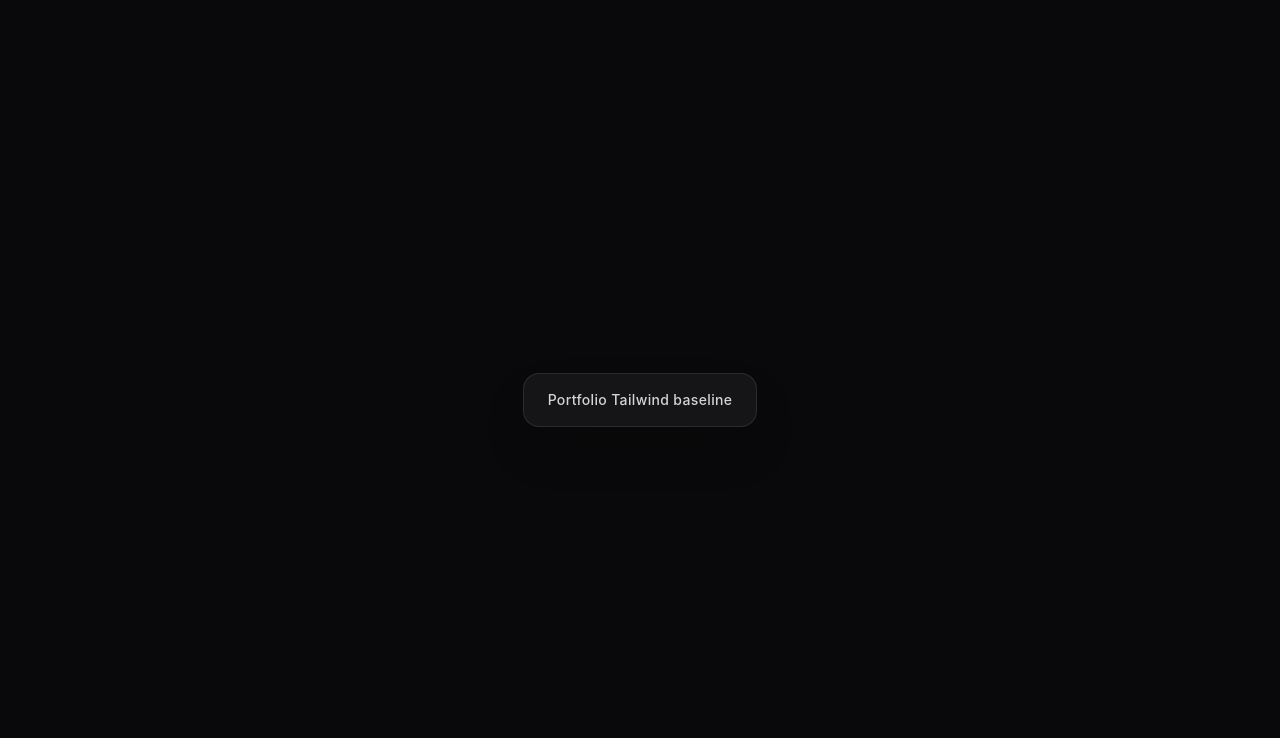
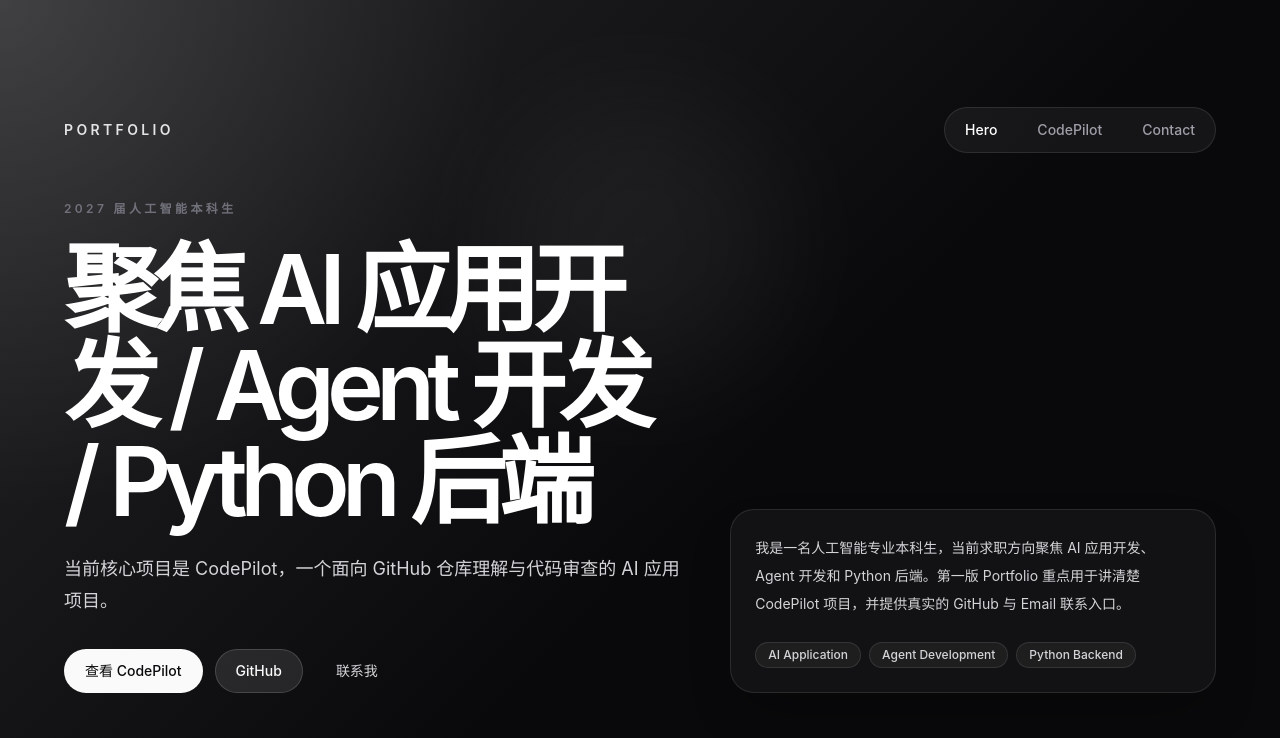
Before and after one commit to Strange-Men/Portfolio, a React (Vite) app: page / in a window 1280 px wide. Shown: the top 738 px of the page. Built offline with nearby package versions, Linux system fonts and the light colour scheme; the HTML template or start-up script is replaced by a standard one.

Commit message:
feat: implement hero section

```diff
--- a/src/App.tsx
+++ b/src/App.tsx
@@ -1,16 +1,7 @@
+import { HeroSection } from './components/sections';
+
 function App() {
-  return (
-    <main
-      className="flex min-h-screen items-center justify-center bg-zinc-950 px-6 text-zinc-50"
-      aria-label="Portfolio Tailwind baseline"
-    >
-      <div className="rounded-2xl border border-white/10 bg-white/5 px-6 py-4 text-center shadow-2xl">
-        <p className="text-sm font-medium tracking-wide text-zinc-300">
-          Portfolio Tailwind baseline
-        </p>
-      </div>
-    </main>
-  );
+  return <HeroSection />;
 }
 
 export default App;
--- /dev/null
+++ b/src/components/sections/HeroSection.tsx
@@ -0,0 +1,88 @@
+import { links } from '../../data/links';
+import { profile } from '../../data/profile';
+import { Button, SectionLabel, Tag } from '../ui';
+
+export function HeroSection() {
+  return (
+    <section
+      id="hero"
+      className="relative isolate flex min-h-screen items-center overflow-hidden bg-zinc-950 px-6 py-24 text-zinc-50"
+      aria-labelledby="hero-title"
+    >
+      <div className="absolute inset-0 -z-10 bg-[radial-gradient(circle_at_top_left,rgba(255,255,255,0.13),transparent_34%),linear-gradient(135deg,rgba(39,39,42,0.92),rgba(9,9,11,1)_58%)]" />
+      <div className="absolute left-1/2 top-24 -z-10 h-72 w-72 -translate-x-1/2 rounded-full bg-white/5 blur-3xl" />
+
+      <div className="mx-auto flex w-full max-w-6xl flex-col gap-12">
+        <header className="flex items-center justify-between gap-4">
+          <a
+            href="#hero"
+            className="text-sm font-semibold tracking-[0.24em] text-zinc-200 transition-colors hover:text-white focus-visible:outline focus-visible:outline-2 focus-visible:outline-offset-4 focus-visible:outline-zinc-50"
+          >
+            PORTFOLIO
+          </a>
+
+          <nav
+            className="flex items-center gap-2 rounded-full border border-white/10 bg-white/5 p-1"
+            aria-label="Primary navigation"
+          >
+            <a
+              href="#hero"
+              className="rounded-full px-4 py-2 text-sm font-medium text-white"
+            >
+              Hero
+            </a>
+            <a
+              href="#codepilot"
+              className="rounded-full px-4 py-2 text-sm font-medium text-zinc-400 transition-colors hover:bg-white/10 hover:text-white focus-visible:outline focus-visible:outline-2 focus-visible:outline-offset-2 focus-visible:outline-zinc-50"
+            >
+              CodePilot
+            </a>
+            <a
+              href="#contact"
+              className="rounded-full px-4 py-2 text-sm font-medium text-zinc-400 transition-colors hover:bg-white/10 hover:text-white focus-visible:outline focus-visible:outline-2 focus-visible:outline-offset-2 focus-visible:outline-zinc-50"
+            >
+              Contact
+            </a>
+          </nav>
+        </header>
+
+        <div className="grid gap-12 lg:grid-cols-[1.12fr_0.88fr] lg:items-end">
+          <div className="max-w-4xl">
+            <SectionLabel>{profile.identity}</SectionLabel>
+
+            <h1
+              id="hero-title"
+              className="mt-6 max-w-4xl text-5xl font-semibold tracking-[-0.08em] text-white sm:text-6xl md:text-7xl lg:text-8xl"
+            >
+              {profile.heroTitle}
+            </h1>
+
+            <p className="mt-6 max-w-2xl text-base leading-8 text-zinc-300 sm:text-lg">
+              {profile.heroDescription}
+            </p>
+
+            <div className="mt-8 flex flex-wrap gap-3">
+              <Button href="#codepilot">查看 CodePilot</Button>
+              <Button href={links.github} variant="secondary" external>
+                GitHub
+              </Button>
+              <Button href="#contact" variant="ghost">
+                联系我
+              </Button>
+            </div>
+          </div>
+
+          <aside className="rounded-3xl border border-white/10 bg-white/[0.04] p-6 shadow-2xl shadow-black/30">
+            <p className="text-sm leading-7 text-zinc-300">{profile.about}</p>
+
+            <div className="mt-6 flex flex-wrap gap-2">
+              {profile.focusTags.map((tag) => (
+                <Tag key={tag}>{tag}</Tag>
+              ))}
+            </div>
+          </aside>
+        </div>
+      </div>
+    </section>
+  );
+}
--- /dev/null
+++ b/src/components/sections/index.ts
@@ -0,0 +1 @@
+export { HeroSection } from './HeroSection';
```
Also changed, not shown: 1 other file (tests, documents, lock files or other folders).
